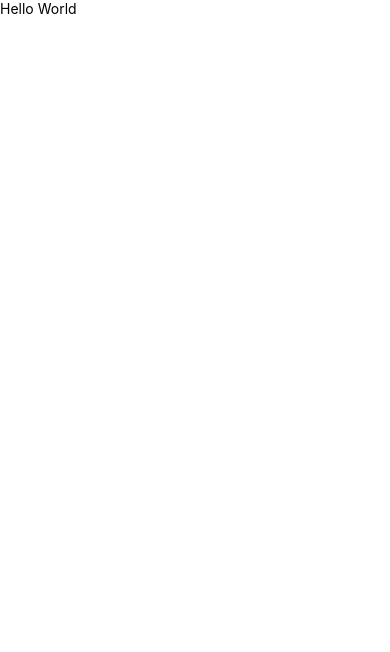
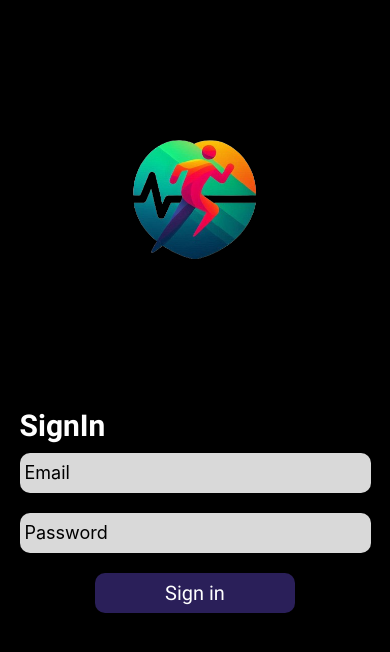
Before and after one commit to chmuhammadowais/PhyrFit, a React Native app: screen / in a window 390 px wide. Shown: the top 652 px of the page. Built offline with nearby package versions, Linux system fonts and the light colour scheme.

Commit message:
Added SignIn Screen and configured the Splash Screen appropriately

```diff
--- a/App.js
+++ b/App.js
@@ -1,7 +1,7 @@
 import React from 'react';
-import { StyleSheet, Text, View } from 'react-native';
 import { useFonts } from 'expo-font';
-import Splash from './Screens/Splash';
+import SignIn from './Screens/SignIn';
+import Splash from "./Screens/Splash";
 
 export default function App() {
   const [fontsLoaded] = useFonts({
@@ -23,17 +23,5 @@ export default function App() {
     return <Splash />;
   }
 
-  return <Text>Hello World</Text>;
+  return <SignIn />;
 }
-
-const styles = StyleSheet.create({
-  container: {
-    flex: 1,
-    backgroundColor: '#fff',
-    alignItems: 'center',
-    justifyContent: 'center',
-  },
-  text: {
-    fontFamily: 'roboto_black',
-  },
-});
--- /dev/null
+++ b/Components/Button.js
@@ -0,0 +1,15 @@
+import {Pressable, View, Text} from "react-native";
+import Styles from "../assets/Styles";
+import {Colors} from "../assets/colors/colors";
+export default function Button({text, onPress}){
+    return(
+        <View style={Styles.buttonOuterContainer}>
+            <Pressable
+                style={({pressed}) => pressed ? [Styles.buttonInnerContainer, {opacity: 0.75, backgroundColor: Colors.FilledCircleLight}] : Styles.buttonInnerContainer}
+                android_ripple={{color: Colors.PrimaryColorFg}}
+                onPress={onPress}>
+                <Text style={Styles.buttonText}>{text}</Text>
+            </Pressable>
+        </View>
+    )
+}
--- /dev/null
+++ b/Screens/SignIn.js
@@ -0,0 +1,22 @@
+import {View, Text, Image, StatusBar, TextInput, KeyboardAvoidingView, Platform} from "react-native";
+import Button from "../Components/Button"
+import Styles from "../assets/Styles";
+export default function SignIn(){
+    return(
+        <View style={Styles.container}>
+            <StatusBar barStyle={"default"}/>
+            <View style={Styles.sub_container_a}>
+                <Image style={Styles.logo} source={require('../assets/icons/app-logo.png')}/>
+            </View>
+            <KeyboardAvoidingView
+                style={Styles.sub_container_b}
+                behavior={Platform.OS === "ios" ? "padding" : null}
+                keyboardVerticalOffset={30}>
+                <Text style={Styles.form_heading}>SignIn</Text>
+                <TextInput style={Styles.input_container} placeholder={"Email"} inputMode={"email"} keyboardType={"email-address"}/>
+                <TextInput style={Styles.input_container} placeholder={"Password"}/>
+                <Button text={"Sign in"}/>
+            </KeyboardAvoidingView>
+        </View>
+    );
+}
--- a/Screens/Splash.js
+++ b/Screens/Splash.js
@@ -1,37 +1,16 @@
-import {StyleSheet, View, Text, Image, StatusBar} from "react-native";
+import { View, Text, Image} from "react-native";
 import {ActivityIndicator} from "react-native";
-import {Colors} from "../assets/colors/colors";
+import Styles from "../assets/Styles";
 export default function Splash(){
     return(
-        <View style={styles.container}>
-            <StatusBar barStyle={"default"}/>
-            <Image style={styles.logo} source={require('../assets/icons/app-logo.png')}/>
-            <View style={styles.sub_container}>
-                <Text style={styles.loading_text}>Loading please be patient...</Text>
+        <View style={Styles.container}>
+            <View style={Styles.sub_container_a}>
+                <Image style={Styles.logo} source={require('../assets/icons/app-logo.png')}/>
+            </View>
+            <View style={Styles.sub_container_b}>
+                <Text style={Styles.loading_text}>Loading please be patient...</Text>
                 <ActivityIndicator size="large" color="#fff" />
             </View>
-
         </View>
     );
 }
-const styles = StyleSheet.create({
-    container: {
-        flex: 1,
-        flexDirection: "column",
-        backgroundColor: Colors.PrimaryColorBg,
-        justifyContent: "space-evenly",
-        alignItems: "center"
-    },
-    sub_container:{
-        flexDirection: "column",
-        gap: 30
-    },
-    loading_text:{
-        color: Colors.PrimaryColorFg,
-        fontSize: 20
-    },
-    logo:{
-        width: 138,
-        height:133
-    }
-})
--- /dev/null
+++ b/assets/Styles.js
@@ -0,0 +1,71 @@
+import {Colors} from "./colors/colors";
+import {StyleSheet} from "react-native";
+
+const Styles = StyleSheet.create({
+    container: {
+        flex: 1,
+        flexDirection: "column",
+        backgroundColor: Colors.PrimaryColorBg,
+        justifyContent: "center",
+        alignItems: "center"
+    },
+    sub_container_a:{
+        width: '100%',
+        padding: 50,
+        flex: 1,
+        justifyContent: "space-around",
+        alignItems: "center",
+    },
+    sub_container_b:{
+        width: '100%',
+        flex: 1.5,
+        justifyContent: "flex-start",
+        alignItems: "center"
+    },
+    loading_text:{
+        color: Colors.PrimaryColorFg,
+        fontSize: 20
+    },
+    logo:{
+        width: 125,
+        height:120
+    },
+    input_container:{
+        backgroundColor: Colors.LightGray,
+        color: Colors.PrimaryColorBg,
+        borderRadius: 10,
+        width: '90%',
+        height: 40,
+        fontSize: 18,
+        padding: 5,
+        marginBottom: 20
+    },
+    form_heading:{
+        fontFamily: 'roboto_bold',
+        fontSize: 30,
+        color: Colors.PrimaryColorFg,
+        width: '90%',
+        margin: 10,
+    },
+    buttonOuterContainer: {
+        justifyContent: "center",
+        alignItems: "center",
+        overflow: "hidden",
+        backgroundColor: Colors.ButtonColor,
+        width: 200,
+        borderRadius: 10,
+        height: 40,
+    },
+    buttonInnerContainer:{
+        justifyContent:'center',
+        alignItems: "center",
+        width: '100%',
+        height: '100%',
+    },
+    buttonText:{
+        fontFamily: 'roboto_regular',
+        color: Colors.PrimaryColorFg,
+        fontSize: 20,
+    }
+})
+export default Styles;
--- a/assets/colors/colors.js
+++ b/assets/colors/colors.js
@@ -4,4 +4,6 @@ export const Colors = {
     ButtonColor : '#2A1F59',
     FilledCircleLight : '#8780A5',
     FilledCircleDark : '#7565BC',
+    LightGray: '#D9D9D9',
+    DarkGray: '#AEAEAE',
 }
```
